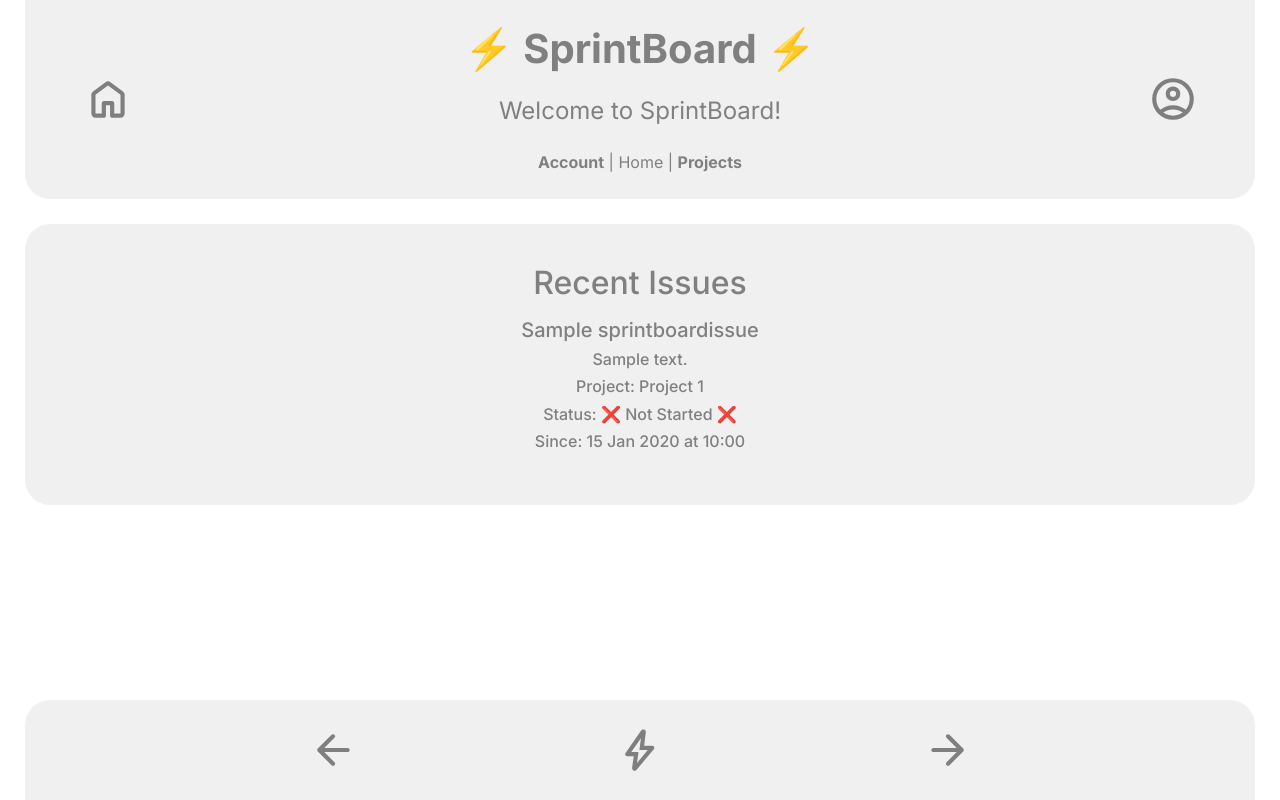
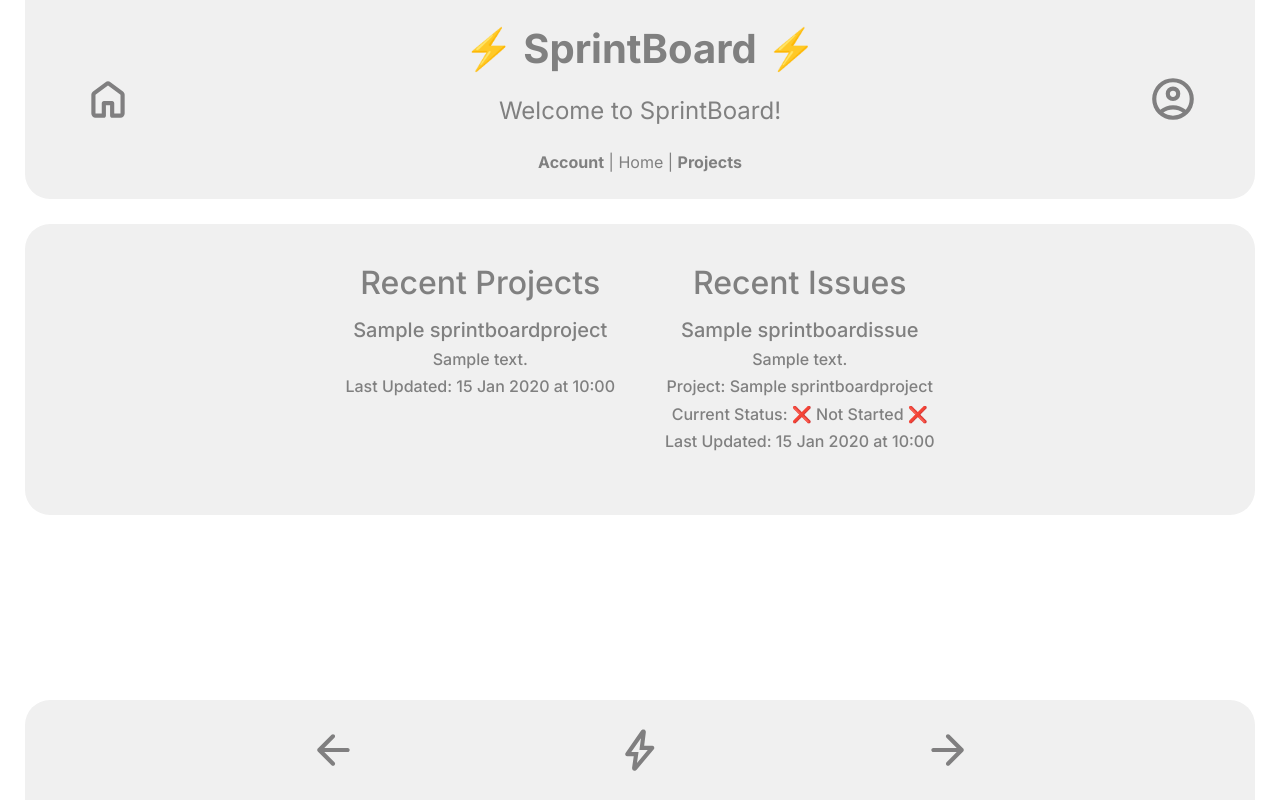
Before and after one commit to CaydnPB/SprintBoard, a Django app: page / in a window 1280 px wide. Run offline with Django 4.2, Linux system fonts and the light colour scheme; tables that the repository leaves empty hold one stand-in row (values such as "Sample post").

Commit message:
Establish database model relationship and Add projects to home page

```diff
--- a/SprintBoard/projectboard/models.py
+++ b/SprintBoard/projectboard/models.py
@@ -1,4 +1,5 @@
 from django.db import models
+from django.utils import timezone
 
 class SprintBoardIssue(models.Model):
     all_projects = [
@@ -15,9 +16,9 @@ class SprintBoardIssue(models.Model):
 
     title = models.CharField(max_length=200)
     description = models.TextField()
-    project_number = models.CharField(max_length=200, choices=all_projects, default='Project 1')
+    project_number = models.ForeignKey('SprintBoardProject', on_delete=models.CASCADE)
     issue_status = models.CharField(max_length=200, choices=all_statuses, default='❌ Not Started ❌')
-    pub_date = models.DateTimeField('date published')
+    creation_time = models.DateTimeField(default=timezone.now)
 
     def __str__(self):
         return self.title
@@ -27,11 +28,12 @@ class SprintBoardIssue(models.Model):
         verbose_name_plural = 'SprintBoard Issues'
 
 class SprintBoardProject(models.Model):
-    name = models.CharField(max_length=200)
+    title = models.CharField(max_length=200)
     description = models.TextField()
+    creation_time = models.DateTimeField(default=timezone.now)
 
     def __str__(self):
-        return self.name
+        return self.title
 
     class Meta:
         verbose_name = 'SprintBoard Project'
--- a/SprintBoard/projectboard/templates/projectboard/base.html
+++ b/SprintBoard/projectboard/templates/projectboard/base.html
@@ -122,6 +122,19 @@
       padding-top: 0px;
       padding-bottom: 0px;
       --bs-card-border-color: none;
+    }
+
+    .flexsides {
+      display: flex;
+      justify-content: space-between;
+      align-items: top;
+      width: 100%;
+    }
+
+    .flexsides > div {
+      flex: 1;
+      margin: 0 25px;
+      max-width: calc(50% - 25px);
     }
 
     .currentLink {
--- a/SprintBoard/projectboard/templates/projectboard/home.html
+++ b/SprintBoard/projectboard/templates/projectboard/home.html
@@ -8,7 +8,27 @@
 {% block content %}
 <div class="card">
     <div class="cardtext">
-        <div class="container" style="margin-top: 40px; text-align: center;">
+        <div class="container flexsides" style="margin-top: 40px; text-align: center;">
+            <div>
+                <h2>Recent Projects</h2>
+                <p></p>
+                {% if projects %}
+                <ul style="
+                    padding-left: 0px;
+                    ">
+                    {% for project in projects %}
+                    <div class="issuecard">
+                        <h5>{{ project.title }}</h5>
+                        <h6>{{ project.description }}</h6>
+                        <h6>Last Updated: {{project.creation_time|date}} at {{project.creation_time|time:"H:i" }}</h6>
+                    </div>
+                    {% endfor %}
+                </ul>
+                {% else %}
+                <p>No SprintBoard Projects available.</p>
+                {% endif %}
+            </div>
+            <div>
                 <h2>Recent Issues</h2>
                 <p></p>
                 {% if issues %}
@@ -20,15 +40,16 @@
                         <h5>{{ issue.title }}</h5>
                         <h6>{{ issue.description }}</h6>
                         <h6>Project: {{issue.project_number}}</h6>
-                    <h6>Status: {{issue.issue_status}}</h6>
-                    <h6>Since: {{issue.pub_date|date}} at {{issue.pub_date|time:"H:i" }}</h6>
+                        <h6>Current Status: {{issue.issue_status}}</h6>
+                        <h6>Last Updated: {{issue.creation_time|date}} at {{issue.creation_time|time:"H:i" }}</h6>
                     </div>
                     {% endfor %}
                 </ul>
                 {% else %}
-            <p>No issues available.</p>
+                <p>No SprintBoard Issues available.</p>
                 {% endif %}
             </div>
         </div>
     </div>
+</div>
 {% endblock %}
--- a/SprintBoard/projectboard/views.py
+++ b/SprintBoard/projectboard/views.py
@@ -1,10 +1,11 @@
 from django.http import HttpResponse
 from django.shortcuts import render
-from .models import SprintBoardIssue
+from .models import SprintBoardIssue, SprintBoardProject
 
 def home(request):
     issues = SprintBoardIssue.objects.all()
-    return render(request, "projectboard/home.html", {'issues': issues})
+    projects = SprintBoardProject.objects.all()
+    return render(request, "projectboard/home.html", {'issues': issues, 'projects': projects})
 
 def account(request):
     return render(request, 'projectboard/account.html')
```
Also changed, not shown: SprintBoard/projectboard/admin.py (+10 -1 lines), SprintBoard/projectboard/migrations/0004_sprintboardproject_pub_date_and_more.py (added), SprintBoard/projectboard/migrations/0005_rename_pub_date_sprintboardproject_creation_time_and_more.py (added), SprintBoard/projectboard/migrations/0006_rename_name_sprintboardproject_title.py (added), SprintBoard/projectboard/migrations/0007_alter_sprintboardissue_project_number.py (added). Lines whose indentation alone changed are shown as unchanged.
